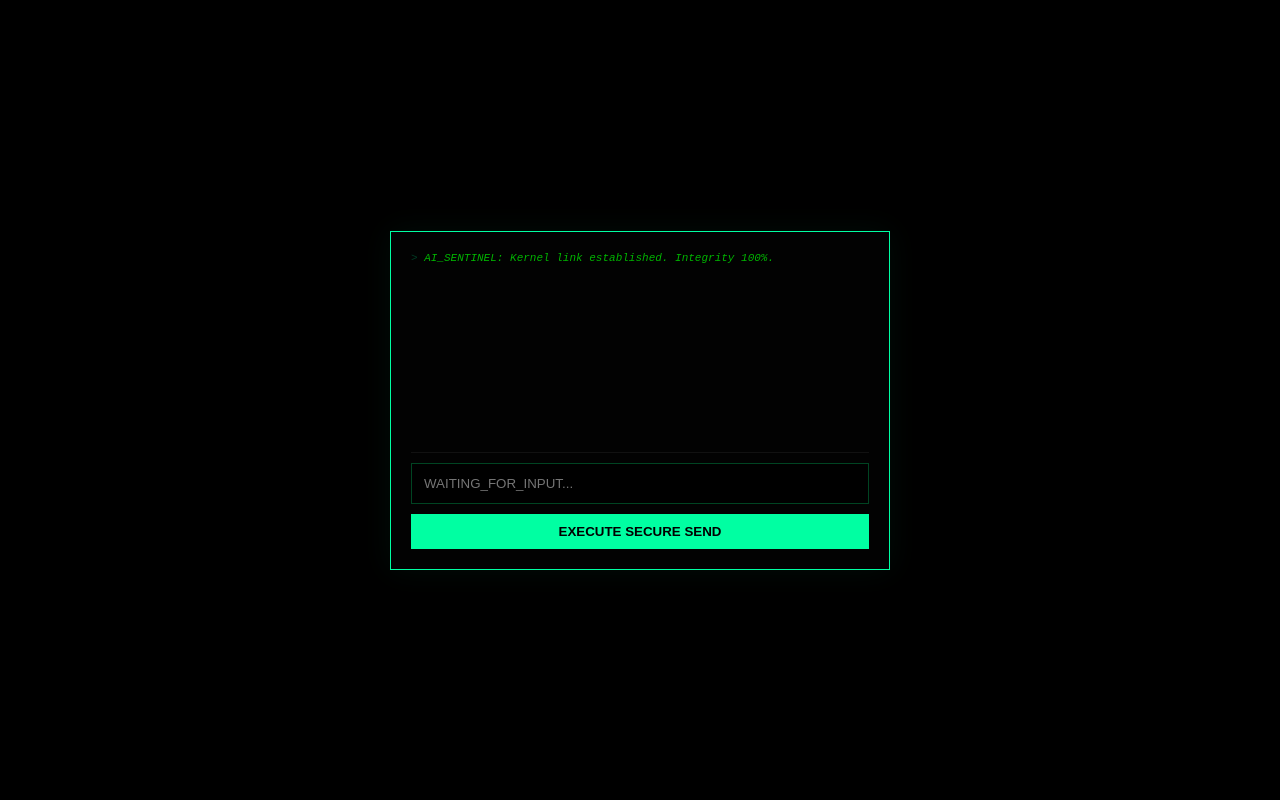
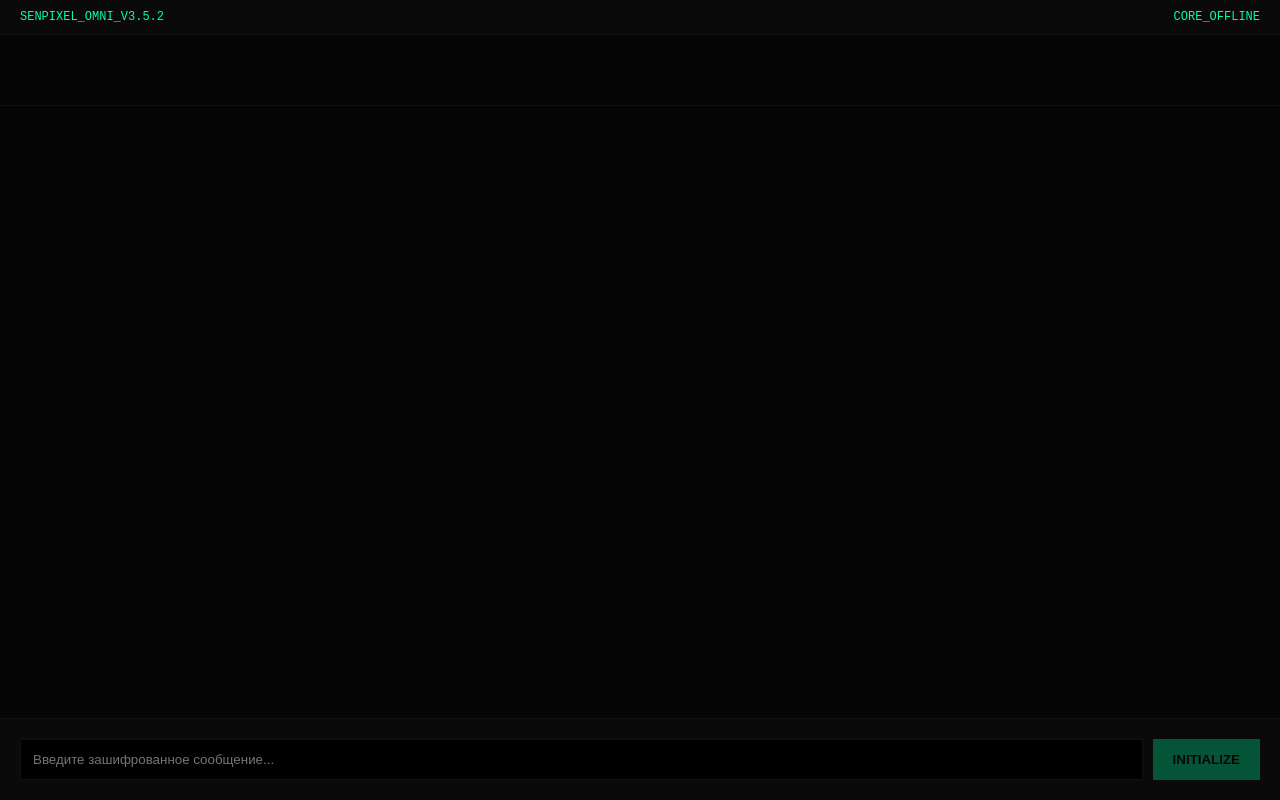
Before and after one commit to m40503528-pixel/senpixel-chat, a plain HTML site: page index.html in a window 1280 px wide. Drawn offline with nearby package versions, Linux system fonts and the light colour scheme.

Commit message:
Revise index.html for Senpixel v3.5.2
Updated HTML structure and styles for the new version.

```diff
--- a/index.html
+++ b/index.html
@@ -3,15 +3,47 @@
 <head>
     <meta charset="UTF-8">
     <meta name="viewport" content="width=device-width, initial-scale=1.0">
-    <title>TITAN v3.5.1 // SENTINEL DRIVE</title>
+    <title>Senpixel v3.5.2 // Omni-Protocol</title>
     <meta http-equiv="Content-Security-Policy" content="default-src 'self'; script-src 'self' blob:; worker-src 'self' blob:; connect-src 'self' https://*.supabase.co; style-src 'self' 'unsafe-inline';">
     <style>
-        body { background: #000; color: #00ffa2; font-family: 'Courier New', monospace; display: flex; align-items: center; justify-content: center; height: 100vh; margin: 0; }
-        #titan-mount { width: 90%; max-width: 500px; }
+        :root { --neon: #00ffa2; --bg: #050505; --panel: #0a0a0a; }
+        body { background: var(--bg); color: var(--neon); font-family: 'Courier New', monospace; margin: 0; display: flex; flex-direction: column; height: 100vh; }
+
+        /* ТЕРМИНАЛ И СТАТУС */
+        #header { padding: 10px 20px; border-bottom: 1px solid #111; display: flex; justify-content: space-between; font-size: 12px; background: var(--panel); }
+        #sentinel-logs { height: 60px; overflow-y: auto; font-size: 10px; padding: 5px 20px; color: #008855; border-bottom: 1px solid #111; }
+
+        /* ЗОНА СООБЩЕНИЙ */
+        #chat-window { flex: 1; overflow-y: auto; padding: 20px; display: flex; flex-direction: column; gap: 10px; }
+        .msg { max-width: 80%; padding: 10px; border: 1px solid #111; position: relative; }
+        .msg.own { align-self: flex-end; border-color: var(--neon); background: rgba(0, 255, 162, 0.05); }
+        .msg-meta { font-size: 9px; margin-bottom: 5px; opacity: 0.6; }
+        .trust-badge { color: var(--neon); font-weight: bold; margin-left: 5px; }
+
+        /* ВВОД */
+        #input-area { padding: 20px; background: var(--panel); border-top: 1px solid #111; display: flex; gap: 10px; }
+        input { flex: 1; background: #000; border: 1px solid #111; color: var(--neon); padding: 12px; outline: none; }
+        button { background: var(--neon); color: #000; border: none; padding: 0 20px; font-weight: bold; cursor: pointer; text-transform: uppercase; }
+        button:disabled { opacity: 0.3; }
     </style>
 </head>
 <body>
-    <div id="titan-mount"></div>
+
+    <div id="header">
+        <div>SENPIXEL_OMNI_V3.5.2</div>
+        <div id="status-display">CORE_OFFLINE</div>
+    </div>
+
+    <div id="sentinel-logs"></div>
+
+    <div id="chat-window">
+        </div>
+
+    <div id="input-area">
+        <input type="text" id="m-input" placeholder="Введите зашифрованное сообщение..." autocomplete="off">
+        <button id="send-btn" disabled>Initialize</button>
+    </div>
+
     <script src="app.js"></script>
 </body>
 </html>
```
